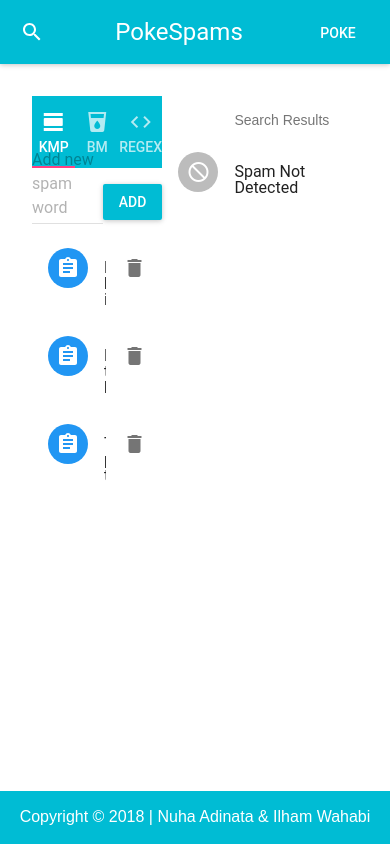
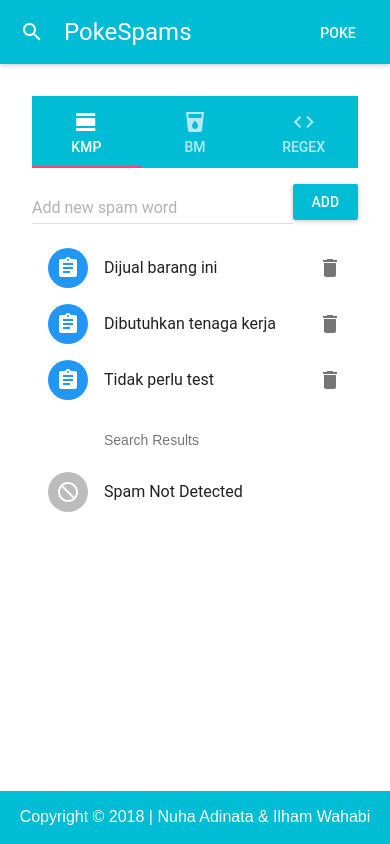
Before and after one commit to ilhamwahabi/pokespams, a React (Create React App) app: page / in a window 390 px wide. Built offline with nearby package versions, Linux system fonts and the light colour scheme.

Commit message:
Responsive design

```diff
--- a/src/App.css
+++ b/src/App.css
@@ -17,7 +17,3 @@
 #footer {
   justify-self: flex-end;
 }
-
-#d1 {
-  flex-grow: 1;
-}
--- a/src/components/Content/Content.css
+++ b/src/components/Content/Content.css
@@ -7,9 +7,36 @@
 #variable {
   display: flex;
   flex-direction: column;
-  width: 40%;
+  /* width: 40%; */
+  flex: 5;
+}
+
+#d1 {
+  flex: 1;
 }
 
 #value {
-  flex-grow: 4;
+  flex: 6;
 }
+
+@media (max-width: 768px) {
+  #content {
+    flex-direction: column;
+  }
+
+  #variable {
+    display: flex;
+    flex-direction: column;
+    height: max-content;
+    flex-grow: 0;
+  }
+
+  #d1 {
+    order: 2;
+    flex-grow: 0;
+  }
+
+  #value {
+    flex-grow: 0;
+  }
+}
--- a/src/components/Header/Header.css
+++ b/src/components/Header/Header.css
@@ -1,3 +1,3 @@
 #header {
-  text-align: center;
+  /* text-align: center; */
 }
--- a/src/components/Header/Header.js
+++ b/src/components/Header/Header.js
@@ -10,6 +10,9 @@ import "./Header.css"
 export default class AppBarExampleIcon extends React.Component {
   onPoke = () => {
     const patterns = JSON.parse(localStorage.getItem("text")) ? JSON.parse(localStorage.getItem("text")) : "none";
+    const query = "test";
+    const lang = "id";
+    const count = "100";
 
     var method;
     if (localStorage.getItem('method') === "0") {
@@ -20,9 +23,8 @@ export default class AppBarExampleIcon extends React.Component {
       method = "regex"
     }
 
-    axios.get(`http://localhost:51503/api/search?method=${method}&patterns=${patterns}`, {
-
-    })
+    axios.get(`http://localhost:51503/api/search?
+      method=${method}&patterns=${patterns}&query=${query}&lang=${lang}&count=${count}`, {})
     .then((res) => {
       this.props.getResponse(res.data)
     })
--- a/src/components/Methode/Methode.js
+++ b/src/components/Methode/Methode.js
@@ -24,13 +24,11 @@ export default class Methode extends React.Component {
   addItem = (newText) => {
     var newId;
     if (this.filteredText[0]){
-      // newId = this.filteredText[this.filteredText.length - 1].id + 1;
       const newArr = this.filteredText.map((el) => el.id)
       newId = Math.max.apply( Math, newArr) + 1;
     } else {
       newId = 1;
     }
-    // console.log(newId);
     this.filteredText.unshift({id: newId, text: newText});
 
     const textArr = this.filteredText.map((el) => el.text)
@@ -49,7 +47,6 @@ export default class Methode extends React.Component {
   }
 
   changeMethod = (value) => {
-    // console.log(value)
     localStorage.setItem("method", value);
   }
 
--- /dev/null
+++ b/src/components/Result/Result.css
@@ -0,0 +1,3 @@
+#result__flipmove {
+  /* padding-left: 20px; */
+}
--- a/src/components/Result/Result.js
+++ b/src/components/Result/Result.js
@@ -6,14 +6,17 @@ import FontIcon from 'material-ui/FontIcon';
 import FileFolder from 'material-ui/svg-icons/file/folder';
 import FlipMove from 'react-flip-move';
 
+import './Result.css'
 
 export default class Result extends React.Component {
   render(){
     return (
-      <section>
+      <section id="result">
         <List>
-          <Subheader inset={true}>Search Results</Subheader>
-            <FlipMove duration={500} easing="ease-out">
+          <Subheader inset={true}>
+            Search Results
+          </Subheader>
+          <FlipMove id="result__flipmove" duration={500} easing="ease-out">
           {
             !this.props.responseData[0] ?
             <ListItem
@@ -43,3 +46,14 @@ export default class Result extends React.Component {
 //   primaryText="Photos"
 //   secondaryText="Jan 9, 2014"
 // />
+
+// <TextField
+//   hintText="Tweet Query"
+//   fullWidth={true}
+// />
+// <TextField
+//   hintText="Tweet Count"
+// />
+// <TextField
+//   hintText="Tweet Lang"
+// />
```
Lines whose indentation alone changed are shown as unchanged.
